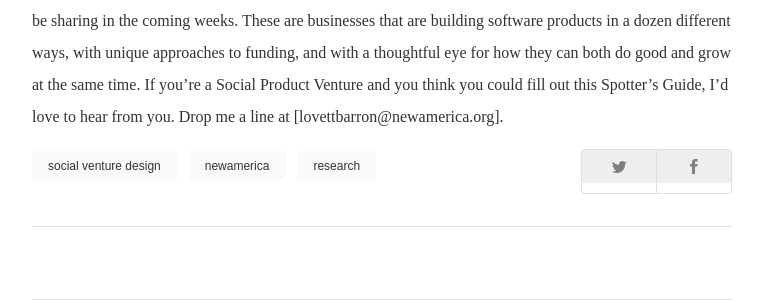
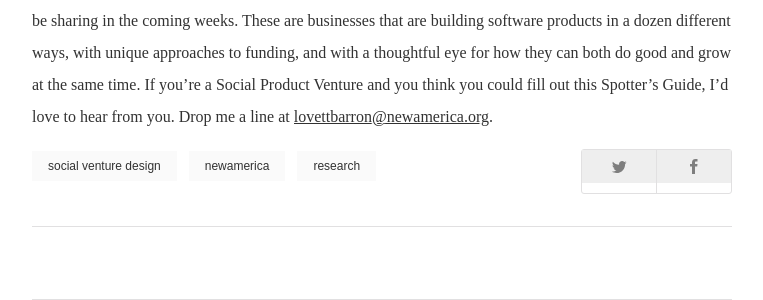
Before and after one commit to readywater/log.andrewlb.com, a Jekyll site: the page built from _posts/2017-07-10-spottersguide.md, in a window 1280 px wide and 900 px high, scrolled down 4169 px. Shown: the part 312-612 px from the top of the window, without its empty margins (258-1021 px from the left). Built offline with Jekyll 4.4.1, drawn with Linux system fonts in a browser that asks for light colours; some web fonts are replaced; comment, search, counter and statistics services are not loaded; some of the changed lines change nothing that is shown; some of the changed text lies outside the part shown.

Commit message:
Fixed mistake4

```diff
--- a/_posts/2017-07-10-spottersguide.md
+++ b/_posts/2017-07-10-spottersguide.md
@@ -50,4 +50,4 @@ Some sections don’t have checklists because they are too diverse, or unique to
 
 By explicitly mapping these factors for software-based businesses with social missions, it enables us to understand, compare, and explore businesses that seem wildly different on their surface, yet carry many commonalities in their founding DNA. It allows us to ask the questions that are relevant, and explore the reasons for different decisions with a lens to learn from each business’ unique traits.
 
-So what’s next? This tool is in its very early stages, and will be evolving continuously. I’m actively interviewing social product businesses right now, and have benefited from some great conversations that I’ll be sharing in the coming weeks. These are businesses that are building software products in a dozen different ways, with unique approaches to funding, and with a thoughtful eye for how they can both do good and grow at the same time. If you’re a Social Product Venture and you think you could fill out this Spotter’s Guide, I’d love to hear from you. Drop me a line at [lovettbarron@newamerica.org].
+So what’s next? This tool is in its very early stages, and will be evolving continuously. I’m actively interviewing social product businesses right now, and have benefited from some great conversations that I’ll be sharing in the coming weeks. These are businesses that are building software products in a dozen different ways, with unique approaches to funding, and with a thoughtful eye for how they can both do good and grow at the same time. If you’re a Social Product Venture and you think you could fill out this Spotter’s Guide, I’d love to hear from you. Drop me a line at [lovettbarron@newamerica.org](mailto:lovettbarron@newamerica.org).
```
